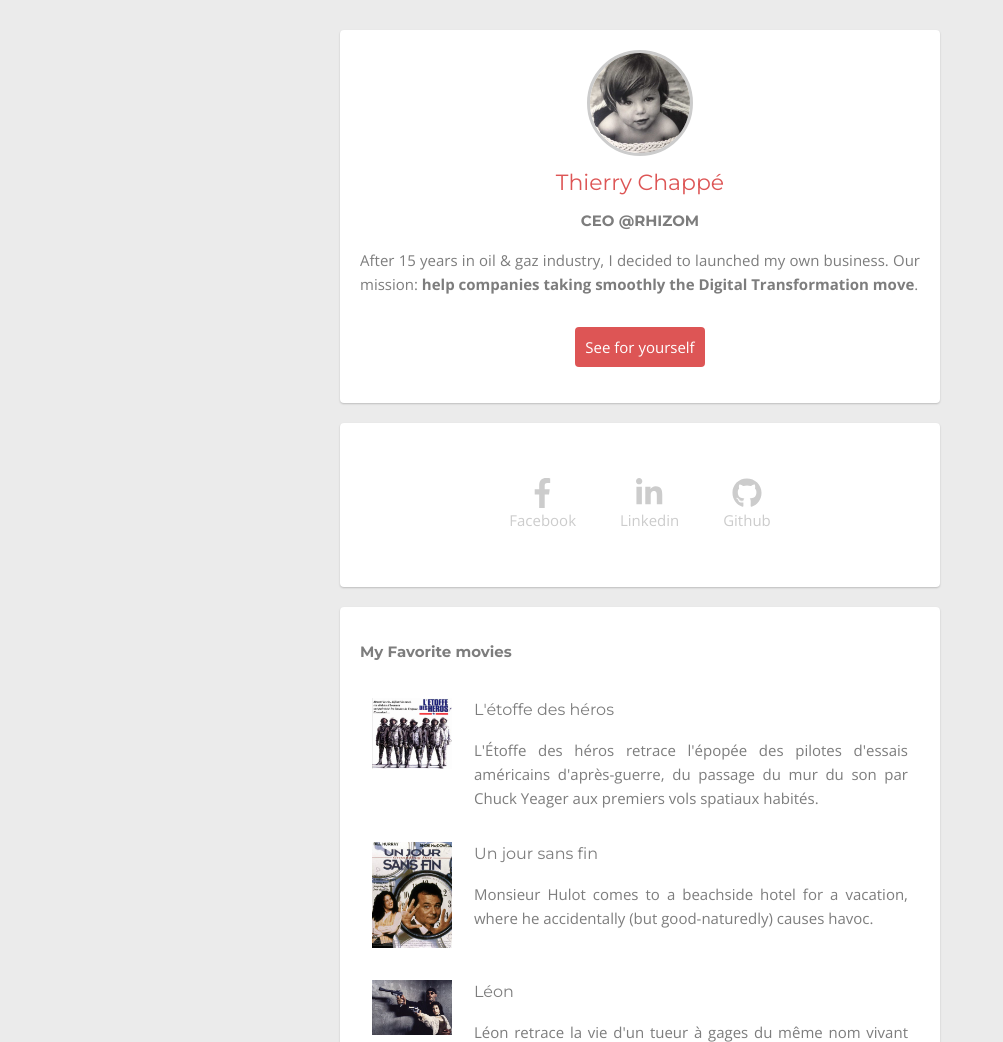
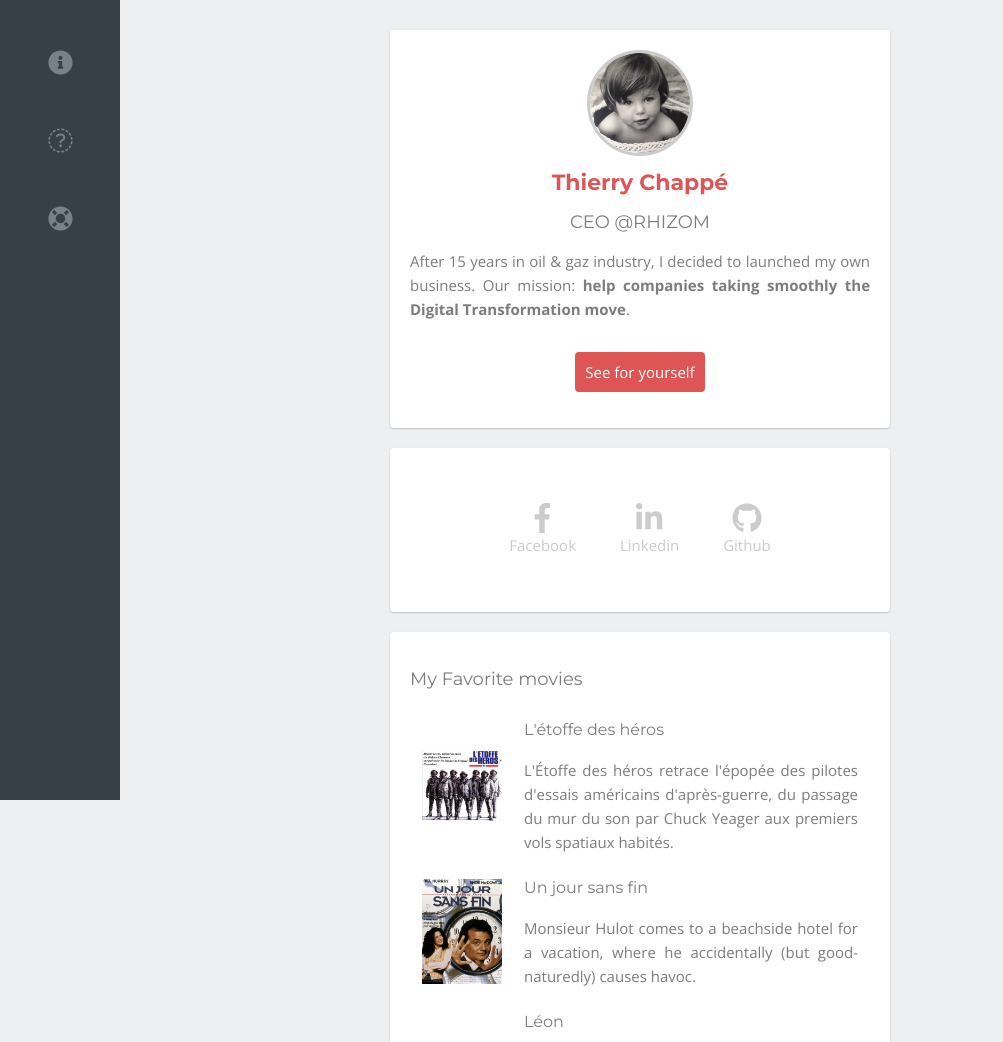
Before and after one commit to tchappe1/profile, a plain HTML site: page index.html in a window 1280 px wide. Shown: the top 1042 px of the page, without its empty margins (0-1003 px from the left). Drawn offline with nearby package versions, Linux system fonts and the light colour scheme.

Commit message:
my profile page

```diff
--- a/index.html
+++ b/index.html
@@ -12,12 +12,31 @@
 
 <body>
   <div class="container">
+    <div id="sidebar">
+      <ul>
+        <li>
+          <a href="#summary">
+            <i class="fa fa-info-circle"></i>
+          </a>
+        </li>
+        <li>
+          <a href="#favorite-movies">
+            <i class="fa fa-file-video-o"></i>
+          </a>
+        </li>
+        <li>
+          <a href="#footer">
+            <i class="fa fa-life-ring"></i>
+          </a>
+        </li>
+      </ul>
+    </div>
 
+    <div id="page-content">
+      <div class="container-fluid">
         <div class="card text-center">
           <!-- <img src="../images/photo_bebe.jpg" alt="It's me!" width=200px id="img-profile" class="img-circle" onmouseover=""> -->
-      <img src="images/photo_bebe.jpg" alt="it is me!" width=200px id="img-profile" class="img-circle"
-               onmouseover="this.src='images/photo_adulte.jpg';"
-               onmouseout="this.src='images/photo_bebe.jpg';">
+          <img src="images/photo_bebe.jpg" alt="it is me!" width=200px id="img-profile" class="img-circle" onmouseover="this.src='images/photo_adulte.jpg';" onmouseout="this.src='images/photo_bebe.jpg';">
           </img>
           <h1>Thierry Chappé</h1>
           <h2>CEO @RHIZOM</h2>
@@ -80,8 +99,8 @@
                 <td>
                   <h3>Léon</h3>
 
-              <p>Léon retrace la vie d'un tueur à gages du même nom vivant en solitaire à New York et qui héberge, après un concours de circonstances, une voisine de palier, Mathilda, fillette de douze ans dont la famille a été assassinée car le père avait
-                volé de la cocaïne. Pour venger son petit frère, le seul membre de sa famille pour lequel elle avait de la tendresse, Mathilda demande à Léon de lui apprendre son « métier ». </p>
+                  <p>Léon retrace la vie d'un tueur à gages du même nom vivant en solitaire à New York et qui héberge, après un concours de circonstances, une voisine de palier, Mathilda, fillette de douze ans dont la famille a été assassinée car le père
+                    avait volé de la cocaïne. Pour venger son petit frère, le seul membre de sa famille pour lequel elle avait de la tendresse, Mathilda demande à Léon de lui apprendre son « métier ». </p>
                 </td>
               </tr>
             </tbody>
@@ -111,6 +130,8 @@
           </ul>
         </div>
       </div>
+    </div>
+  </div>
 </body>
 
 </html>
--- a/style.css
+++ b/style.css
@@ -1,82 +1,55 @@
 /* Colors and Fonts */
 
-body{
-  background: #EBEBEB;
+body {
+  background-color: #EDEFF0;
   font-family: 'Open Sans', sans-serif;
   font-weight: 300;
-  color:  #7d7d7d;
+  color: #7d7d7d;
   font-size: 15px;
   line-height: 1.6em;
 }
 
-h1, h2, h3{
+h1, h2, h3 {
   font-family: 'Montserrat', sans-serif;
 }
 
-h1{
+h1 {
   color: #DD5555;
   font-size: 22px;
-  font-weight: lighter;
 }
 
-h2{
-  font-size: 15px;
+h2 {
+  font-size: 18px;
   font-weight: 300;
-  font-weight: bold;
 }
 
-h3{
-    font-size: 16px;
-    font-weight: 300;
+h3 {
+  font-size: 16px;
+  font-weight: 300;
 }
 
-p{
+p {
   text-align: justify;
 }
 
-a{
+a {
   color: #ccc;
   text-decoration: none;
 }
 
-a:hover{
+a:hover {
   color: #DD5555;
   text-decoration: none;
 }
 
-table{
-  font-weight: 300;
-  font-size: 15px;
-  line-height: 1.6em;
+/* First simple components */
+
+.container-fluid {
+  width: 500px;
+  margin: 30px auto;
 }
 
-#movies{
-  font-weight: 300;
-  font-size: 15px;
-  line-height: 1.6em;
-}
-#movies img{
-  width: 80px;
-}
-#movies td{
-  padding: 10px;
-  padding-top: 20px;
-  vertical-align: top;
-}
-
-
-/* First simple components */
-
-.text-center {
-  text-align: center;
-}
-
-.container{
-  margin: 30px auto;
-  width: 600px;
-}
-
-.card{
+.card {
   background: white;
   padding: 20px;
   margin-bottom: 20px;
@@ -84,54 +57,105 @@ table{
   box-shadow: 0px 1px 2px 0px rgba(0, 0, 0, 0.2);
 }
 
-#img-profile {
-    width: 100px;
-    height: 100px;
-    border: 3px solid #cccccc;
+.img-circle {
+  border-radius: 50%;
 }
 
-.img-circle {
-  border-radius: 50%;
+.text-center {
+  text-align: center;
 }
 
 .list-inline {
   padding-left: 0;
 }
+
 .list-inline li {
   display: inline-block;
   padding: 20px;
 }
-.list-inline li i{
+
+.list-inline li i {
   font-size: 25px;
 }
 
-.btn-red{
+.btn-red {
   background-color: #DD5555;
   color: white;
   font-weight: 500;
   padding: 10px;
   border-radius: 4px;
 }
-.btn-red:hover{
+
+.btn-red:hover {
   background-color: #C61414;
   color: white;
 }
 
-@media (max-width: 1200px) {
-  /* For a screen < 960px, this CSS will be read */
-  .container {
-    width: 500px;
+/* Specific CSS rules */
+
+#img-profile {
+  width: 100px;
+  height: 100px;
+  border: 3px solid #cccccc;
+}
+
+#movies {
+  font-weight: 300;
+  font-size: 15px;
+  line-height: 1.6em;
+}
+
+#movies img {
+  width: 80px;
+}
+
+#movies td {
+  padding: 10px;
+}
+
+/* Fixed sidebar layout */
+
+#content {
+  margin-left: 120px;
+}
+
+#sidebar {
+  background-color: #384047;
+  position: fixed;
+  left: 0px;
+  top: 0px;
+  bottom: 0px;
+  width: 120px;
+  text-align: center;
+}
+
+#sidebar ul {
+  list-style: none;
+  padding-left: 0px;
+}
+
+#sidebar li {
+  margin-top: 50px;
+  margin-bottom: 50px;
+}
+
+#sidebar a {
+  text-decoration: none;
+  font-size: 25px;
+  color: #788188;
+}
+
+#sidebar a:hover {
+  color: white;
+}
+
+/* Responsive layout behavior */
+
+@media (max-width: 768px) {
+  #content {
+    margin-left: 0px;
+  }
+  #sidebar {
+    display: none;
   }
 }
-@media (max-width: 720px) {
-  /* For a screen < 720px, this CSS will be read */
-  .container {
-    width: 400px;
-  }
-}
-@media (max-width: 540px) {
-  /* For a screen < 540px, this CSS will be read */
-  .container {
-    width: 300px;
-  }
-}
```
Lines whose indentation alone changed are shown as unchanged.
